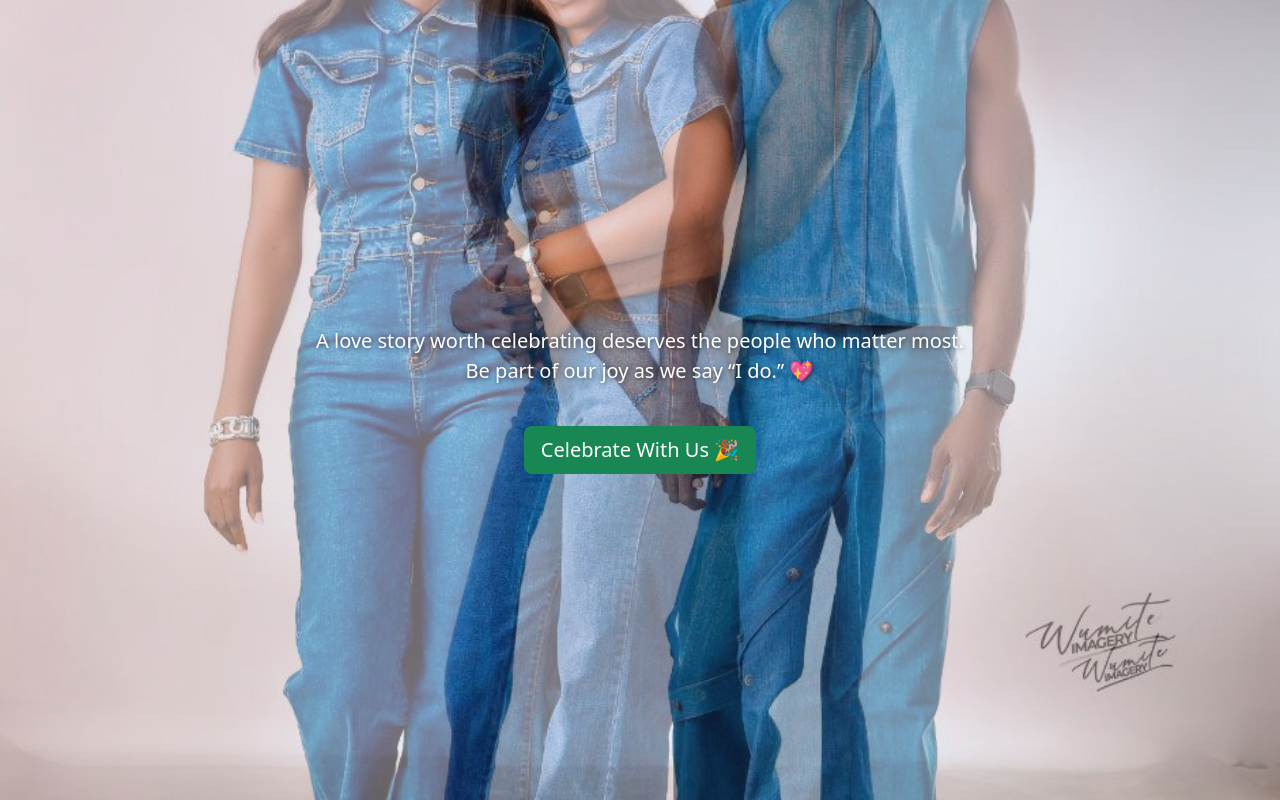
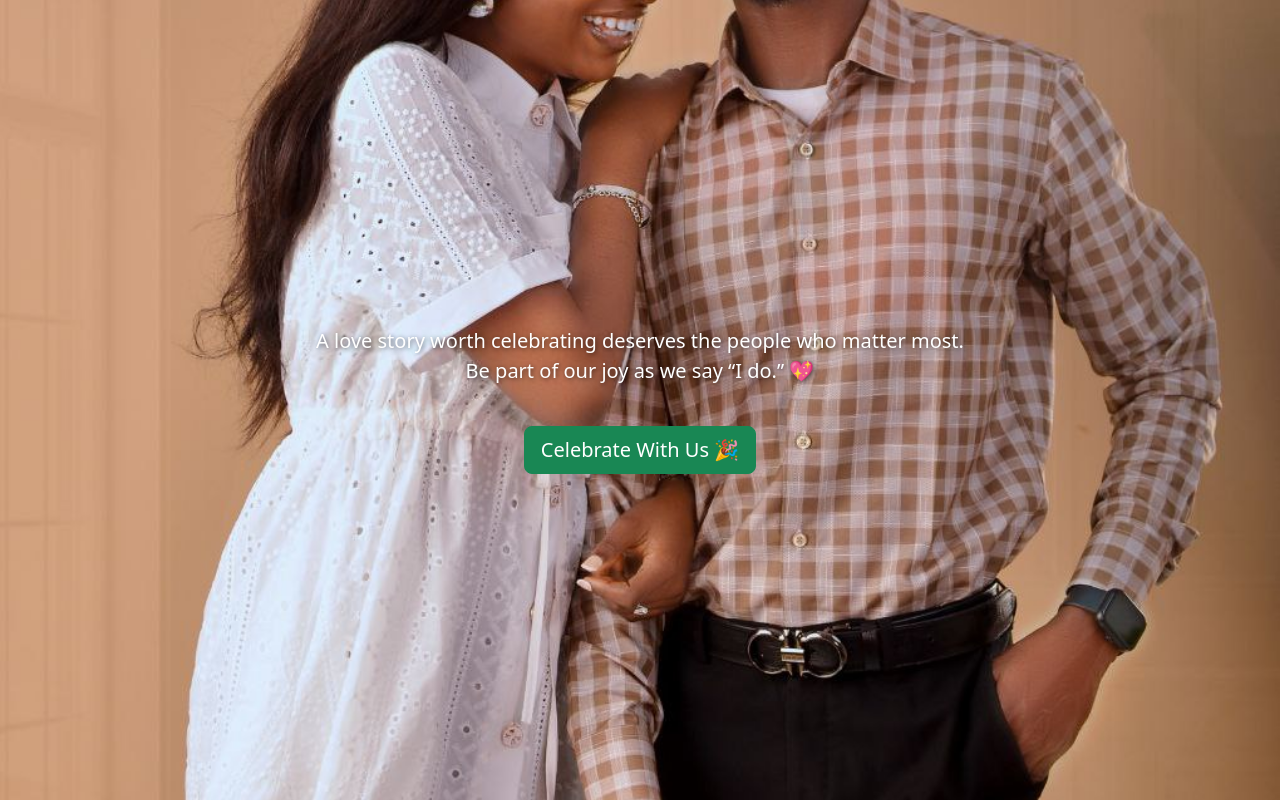
Before and after one commit to Obasolomoni/Kolade-IV, a React (Vite) app in the folder marriage-invite/: page / in a window 1280 px wide. Built offline with nearby package versions, Linux system fonts and the light colour scheme.

Commit message:
Added new background images

```diff
--- a/marriage-invite/src/App.jsx
+++ b/marriage-invite/src/App.jsx
@@ -24,7 +24,7 @@
   useEffect(() => {
     const interval = setInterval(() => {
       setCurrentBg((prev) => (prev + 1) % bgImages.length);
-    }, 5000); // change every 5 seconds
+    }, 2000); // change every 5 seconds
     return () => clearInterval(interval);
   }, [bgImages.length]);
 
```
